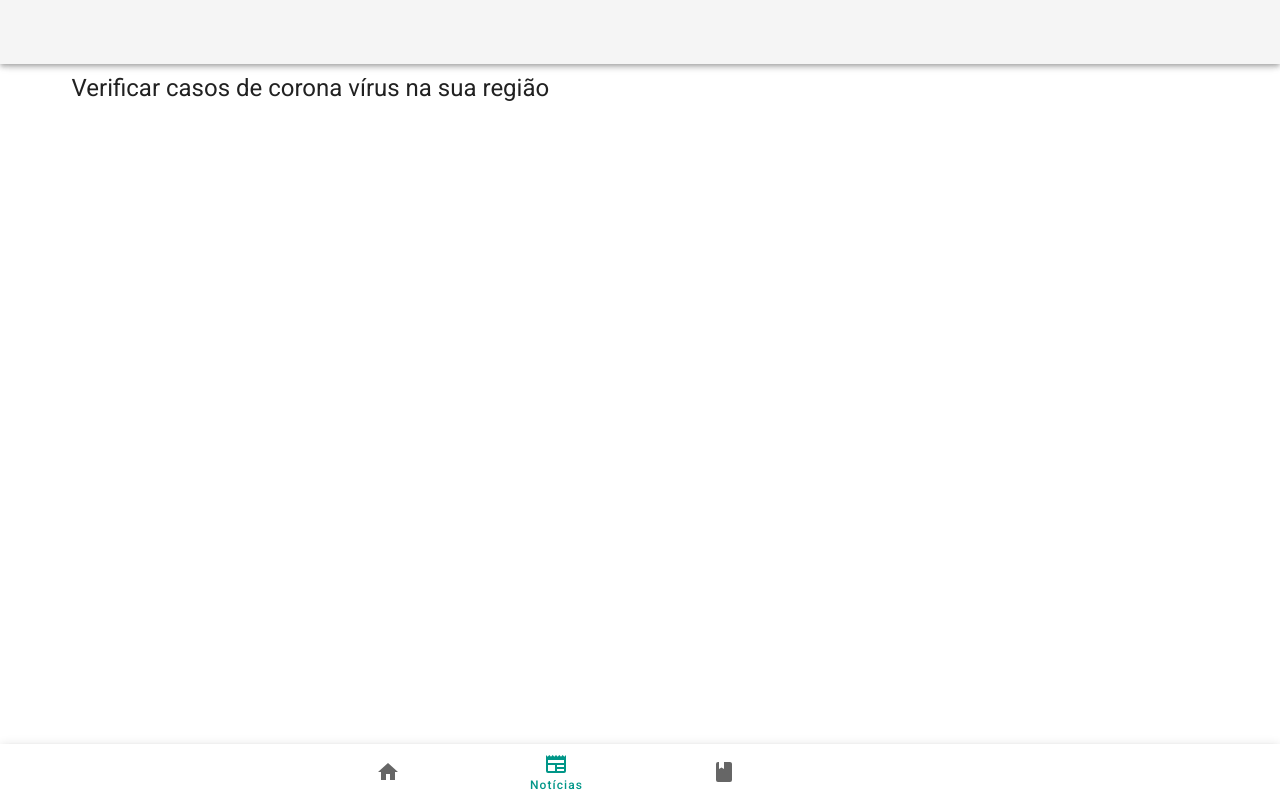
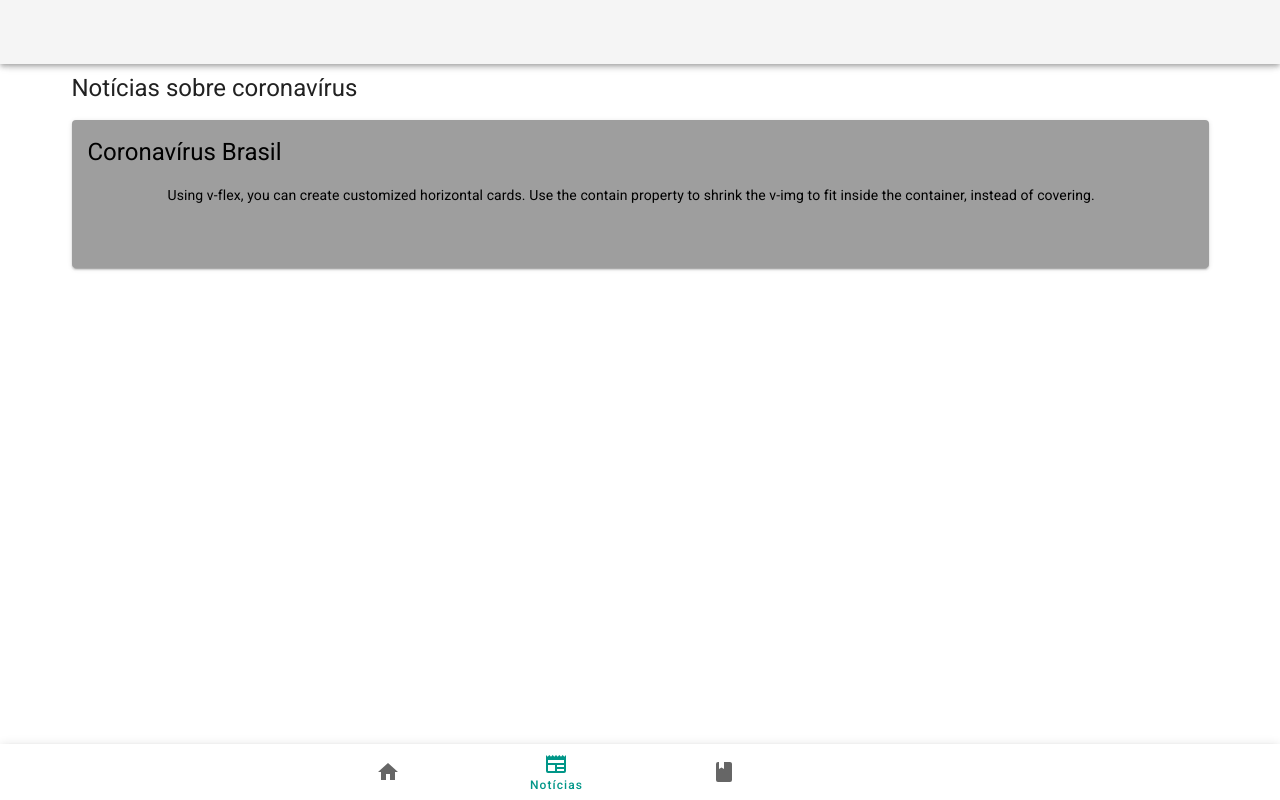
Before and after one commit to jailson-dias/covid-19-vue, a Vue app: page /news in a window 1280 px wide. Built offline with nearby package versions, Linux system fonts and the light colour scheme; no server answers; grey boxes are pictures that could not be loaded.

Commit message:
adding news and test page

```diff
--- a/src/views/News.vue
+++ b/src/views/News.vue
@@ -1,7 +1,43 @@
 <template>
   <v-container>
     <div class="d-flex flex-column align-stretch pt-8 pb-8">
-      <p class="headline">Verificar casos de corona vírus na sua região</p>
+      <p class="headline">Notícias sobre coronavírus</p>
+
+      <div v-for="(item, i) in news" :key="i">
+        <v-card :color="item.backgroundColor" dark :href="item.link" target="_blank">
+          <div class="d-flex flex-column">
+            <v-card-title class="headline" v-text="item.title" :style="{color: item.textColor}"></v-card-title>
+            <div class="mt-n4">
+              <v-avatar class="ml-4 mt-5 pr-2 pb-2 float-left" size="80" tile>
+                <v-img :src="item.image"></v-img>
+              </v-avatar>
+              <v-card-subtitle
+                v-text="item.description"
+                class="text-justify"
+                :style="{color: item.textColor}"
+              ></v-card-subtitle>
+            </div>
+          </div>
+        </v-card>
+      </div>
     </div>
   </v-container>
 </template>
+
+<script>
+export default {
+  data: () => ({
+    news: [
+      {
+        backgroundColor: "grey",
+        textColor: "black",
+        image: "https://cdn.vuetifyjs.com/images/cards/foster.jpg",
+        title: "Coronavírus Brasil",
+        description:
+          "Using v-flex, you can create customized horizontal cards. Use the contain property to shrink the v-img to fit inside the container, instead of covering.",
+        link: "https://vuetifyjs.com/en/components/cards/#cards"
+      }
+    ]
+  })
+};
+</script>
--- a/src/views/TestCovid19.vue
+++ b/src/views/TestCovid19.vue
@@ -1,5 +1,20 @@
 <template>
-  <div>
-    <p>test covid 19</p>
-  </div>
+  <iframe src="https://livia.bot" class="iframe-covid pb-12 mb-10"></iframe>
+  <!-- https://livia.bot -->
 </template>
+
+<style scoped>
+.iframe-covid {
+  position: fixed;
+  top: 0;
+  left: 0;
+  bottom: 0;
+  right: 0;
+  width: 100%;
+  height: 100%;
+  border: none;
+  margin: 0;
+  padding: 0;
+  overflow: hidden;
+}
+</style>
```
